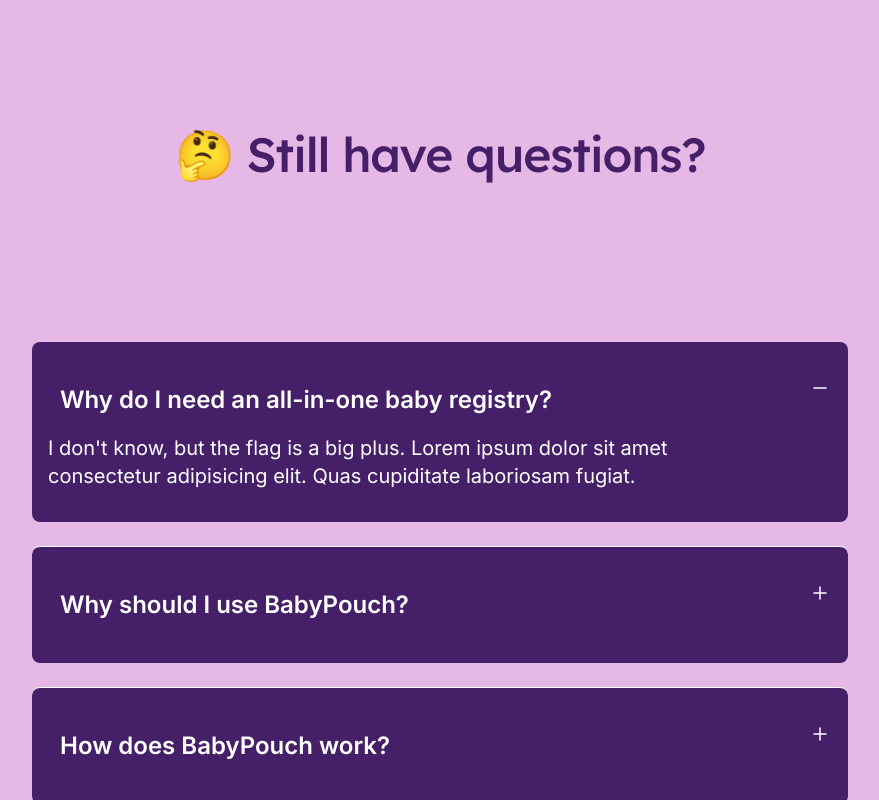
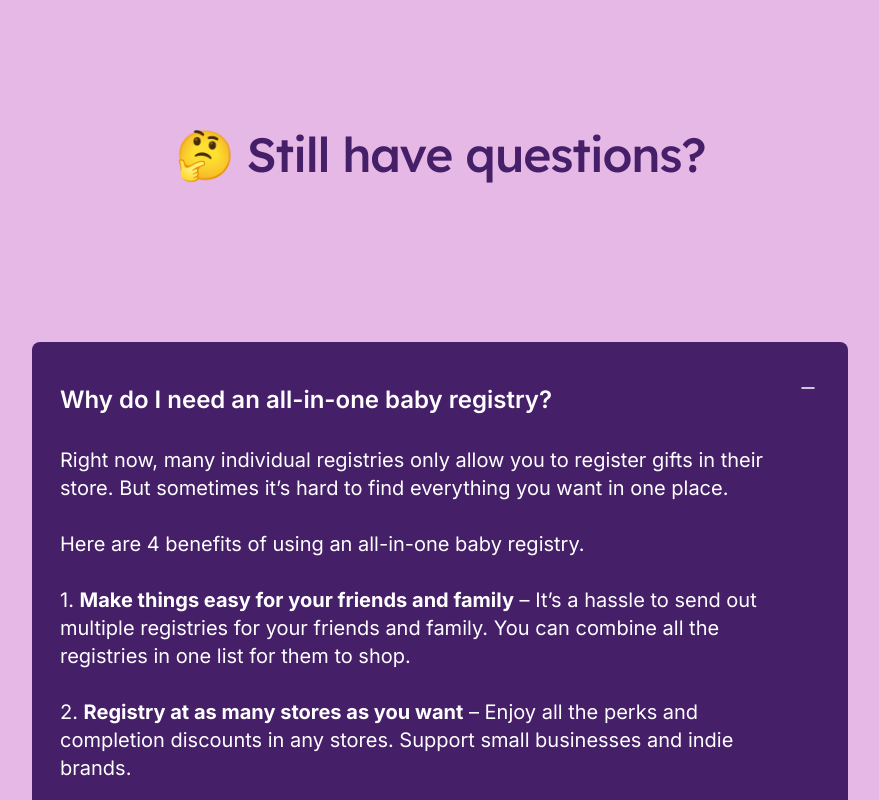
Before and after one commit to littleregistry/hop-land, a Next.js app: page / in a window 1280 px wide. Both pictures are taken after a click on the button "Why do I need an all-in-one baby registry?". Shown: the part 5254-6054 px from the top of the page, without its empty margins (200-1079 px from the left). Built offline with nearby package versions, Linux system fonts and the light colour scheme.

Commit message:
updated all the faq

```diff
--- a/src/components/AddToPouch.jsx
+++ b/src/components/AddToPouch.jsx
@@ -32,7 +32,7 @@
                     Add anything from any store
                   </h1>
                   <p className="mx-auto mt-6 max-w-lg text-2xl text-[#005394] tracking-tight">
-                  Yes! You're not restricted to just one store. Keep track of everything you need all in one place.
+                  Stay organized with one list while enjoying all the perks from any store registries
                   </p>
                 <div className="mt-10 flex gap-x-6">
                 </div>
--- a/src/components/EasyWithPouch.jsx
+++ b/src/components/EasyWithPouch.jsx
@@ -17,7 +17,7 @@
   {
     id: 1,
     title: 'Interactive Registry Checklist',
-    desc: 'Bite-size tips on how to pick the best products',
+    desc: 'Pro tips for what to register for',
     href: '#',
     description: '',
     imageUrl: checkListGraphic,
--- a/src/components/Faq.jsx
+++ b/src/components/Faq.jsx
@@ -23,52 +23,70 @@
   {
     question: "Why do I need an all-in-one baby registry?",
     answer:
-      "I don't know, but the flag is a big plus. Lorem ipsum dolor sit amet consectetur adipisicing elit. Quas cupiditate laboriosam fugiat.",
+      "Right now, many individual registries only allow you to register gifts in their store. But sometimes it’s hard to find everything you want in one place. <br/><br/>"+
+      "Here are 4 benefits of using an all-in-one baby registry. <br/><br/>"+
+      "1. <b>Make things easy for your friends and family</b> – It’s a hassle to send out multiple registries for your friends and family. You can combine all the registries in one list for them to shop. <br/><br/>"+
+      "2. <b>Registry at as many stores as you want</b> – Enjoy all the perks and completion discounts in any stores. Support small businesses and indie brands.  <br/><br/>"+
+      "3. <b>Registry for any cash fund</b> – You can easily set up a cash fund (eg. diapers, doulas). Many individual store registries don’t allow it.  <br/><br/>"+
+      "4. <b>Stay super organised</b> – It’s a tool to help you keep track of everything you need all in one place. It’s also sharable and shoppable."
   },
   {
     question: "Why should I use BabyPouch?",
     answer:
-      "I don't know, but the flag is a big plus. Lorem ipsum dolor sit amet consectetur adipisicing elit. Quas cupiditate laboriosam fugiat.",
+      "BabyPouch is the most beautiful baby registry that gives you total flexibility to register anything - gifts from any stores and any cash funds. You can keep all your items on one page, easily track what's available or purchased, and who you need to thank. <br/><br/>"+
+      "Here are 6 other reasons to use BabyPouch. You want: <br/><br/>"+
+      "1. <b>A registry that works across Canada & US.</b> – We support both US & Canadian Currency. BabyPouch works with all US and Canadian stores. You can take advantage of any registry perks and completion discounts.<br/><br/>"+
+      "2. <b>Group gifting</b> – We let your loved ones chip in for any big ticket items, like strollers, car seats or high chairs. If you want to save up for diaper deliveries or baby’s future college fund, we let you add any cash funds for others to contribute.<br/><br/>"+
+      "3. <b>Privacy</b> - With BabyPouch, your address and contact info stays private. No need to pass your address back and forth with guests.<br/><br/>" +
+      "4. <b>Unlimited gift exchange</b> - You might change your mind and want to get something else even after you send out the registry. When someone buys from your BabyPouch registry, you receive the cash equivalent of the product. You can take that cash out and swap for something else that you actually want. Your guest won’t be notified when you swap behind the scenes. <br/><br/>"+
+      "5. <b>Ship when you want</b> - When someone buys from your BabyPouch registry, you can cash out the amount your guest paid to order products at your leisure. If you don’t want to store a high chair for 6 months before it’s useful, you can order it later.<br/><br/>"+
+      "6. <b>Extra personalised registry site</b> – Create a custom domain to make it easy to remember for you and your guests. Add a custom theme to make it feel like you.",
   },
   {
     question: "How does BabyPouch work?",
     answer:
-      "I don't know, but the flag is a big plus. Lorem ipsum dolor sit amet consectetur adipisicing elit. Quas cupiditate laboriosam fugiat.",
+      "There are 4 steps to using BabyPouch. <br/><br/>"+
+      "1. <b>Personalize & customize your registry </b>– Add a photo, greeting message and update the background colour of your registry. <br/><br/>"+
+      "2. <b>Add gifts & cash funds</b> – In a click, you can add gifts from any URL or registries and set up your custom cash fund. <br/><br/>"+
+      "3. <b>Preview & share</b> – Once you’re done adding gifts, you can start sharing it with friends and family.  <br/><br/>"+
+      "4. <b>Get notified & track gifts </b>– Get notified when guests buy you something and track what’s remaining on your registry. <br/><br/>"+
+      "When guests buy you something, we proceed to convert the value of the gift to cash. This cash can then be used at your discretion to purchase anything you actually need. <br/><br/>"
   },
   {
-    question: "What makes BabyPouch better than the other baby registry options?",
+    question: "Is there a sample registry I can visit? ",
     answer:
-      "I don't know, but the flag is a big plus. Lorem ipsum dolor sit amet consectetur adipisicing elit. Quas cupiditate laboriosam fugiat.",
+      "Most definitely! You can check out our <a href='/'>sample registry</a> to explore the BabyPouch experience from your guest’s perspective. Our registry is designed to be used by anyone from any age. The experience is incredibly seamless and personal. <br/><br/>"+
+      "It’s really easy for guests to choose a gift, or contribute towards any cash funds. All they need to do is to click on the items they want to buy, then it’ll take them to a page to fill in their greeting note, payment info and confirm their purchases.",
   },
   {
-    question: "I’m outside of the US. Can I use BabyPouch to build my registry?",
+    question: "How is BabyPouch different from other baby registries?",
     answer:
-      "I don't know, but the flag is a big plus. Lorem ipsum dolor sit amet consectetur adipisicing elit. Quas cupiditate laboriosam fugiat.",
+      "The biggest complaint people have about other universal registries is the complex checkout experience – redirecting guests to checkout in other stores, then going back to mark products as purchased. <br/><br/>"+
+      "This experience often leads to confusion if guests forget to mark gifts as purchased or enter the wrong shipping address. When that happens, you have a high chance of receiving nothing or duplicates from different friends and family members. It’s awkward to ask for a gift receipt to return someone’s gift. <br/><br/>"+
+      "We eliminate these concerns entirely with our unique approach. BabyPouch offers a 1-click checkout experience for your guests just like Amazon. Except we also let you register gifts from anywhere and retain any store benefits. BabyPouch also offers the most customizations options and flexibility compared to any baby registries. You have full control over what gets ordered and shipped at your leisure."
   },
   {
-    question: "How can I make my BabyPouch baby registry site extra personalized?",
+    question: "What countries does BabyPouch support? ",
     answer:
-      "I don't know, but the flag is a big plus. Lorem ipsum dolor sit amet consectetur adipisicing elit. Quas cupiditate laboriosam fugiat.",
+      "Our registry supports customers in both Canada and the US.",
   },
   {
-    question: "How does gift checkout work for guests?",
+    question: "Do you offer any completion discounts?",
     answer:
-      "I don't know, but the flag is a big plus. Lorem ipsum dolor sit amet consectetur adipisicing elit. Quas cupiditate laboriosam fugiat.",
-  },
-  {
-    question: "What happens when items are out of stock?",
-    answer:
-      "I don't know, but the flag is a big plus. Lorem ipsum dolor sit amet consectetur adipisicing elit. Quas cupiditate laboriosam fugiat.",
+      "BabyPouch is not an actual store and therefore doesn't offer any completion discounts. However, BabyPouch is designed to let you take advantage of completion discounts from multiple stores. We let you combine multiple registries into one. <br/><br/>"+
+      "To qualify for completion discounts offered by any store, you still need to set up a registry directly on their site. Then you can proceed to paste the product link onto BabyPouch. <br/><br/>"+
+      "If you already created a registry on their site, send us a message in the chat. We will transfer your existing products to BabyPouch for you."
   },
   {
     question: "What is your return policy? ",
     answer:
-      "I don't know, but the flag is a big plus. Lorem ipsum dolor sit amet consectetur adipisicing elit. Quas cupiditate laboriosam fugiat.",
+      "BabyPouch is not an actual store and therefore doesn't offer any returns or exchange. BabyPouch is designed to help you link multiple stores to one site. The return policy depends on the brand or store you registered at.",
   },
   {
     question: "Is BabyPouch free?",
     answer:
-      "I don't know, but the flag is a big plus. Lorem ipsum dolor sit amet consectetur adipisicing elit. Quas cupiditate laboriosam fugiat.",
+      "BabyPouch is completely free to use for you as a registrant.<br/><br/>"+
+      "When guests purchase through our platform, we charge a 3% transaction fee. For example, if your guest purchased a $20 gift, we take a $0.6 transaction fee."
   },
 ]
 
@@ -93,7 +111,7 @@
                     <dt>
                       <Disclosure.Button className="flex w-full items-start justify-between text-left text-white">
                         <span className="p-3 text-2xl font-semibold leading-7">{faq.question}</span>
-                        <span className="ml-6 flex h-7 items-center">
+                        <span className="p-3 ml-6 flex h-7 items-center">
                           {open ? (
                             <MinusSmallIcon className="h-6 w-6" aria-hidden="true" />
                           ) : (
@@ -103,7 +121,7 @@
                       </Disclosure.Button>
                     </dt>
                     <Disclosure.Panel as="dd" className="mt-2 pr-12">
-                      <p className="text-xl leading-7 text-gray-300">{faq.answer}</p>
+                      <p className="p-3 text-xl leading-7 text-gray-300" dangerouslySetInnerHTML={{__html: faq.answer}} />
                     </Disclosure.Panel>
                   </>
                 )}
--- a/src/components/HeroTwo.jsx
+++ b/src/components/HeroTwo.jsx
@@ -45,6 +45,9 @@
                 <h1 className="max-w-3xl font-display text-5xl font-medium tracking-tight text-[#FC1938]">
                     Create a beautiful baby registry in minutes
                 </h1>
+                <p className="mt-6 max-w-lg text-2xl text-[#FC1938] tracking-tight">
+                  One link to curate everything you need for your new baby
+                  </p>
                 <div className="mt-10 flex gap-x-6">
                     <input
                     type="email"
--- a/src/components/SetupCashFund.jsx
+++ b/src/components/SetupCashFund.jsx
@@ -31,7 +31,7 @@
                 <h1 className="mx-auto max-w-2xl font-display text-5xl font-medium tracking-tight text-[#FEF2D4]">
                   Set up a cash fund
                 </h1>
-                <p className="mt-6 max-w-lg text-2xl text-[#FEF2D4] tracking-tight">
+                <p className="mx-auto mt-6 max-w-lg text-2xl text-[#FEF2D4] tracking-tight">
                 Let your friends and family contribute and save towards anything from diapers,
                 doula, childcare, or baby’s future savings accounts.
                 </p>
```
